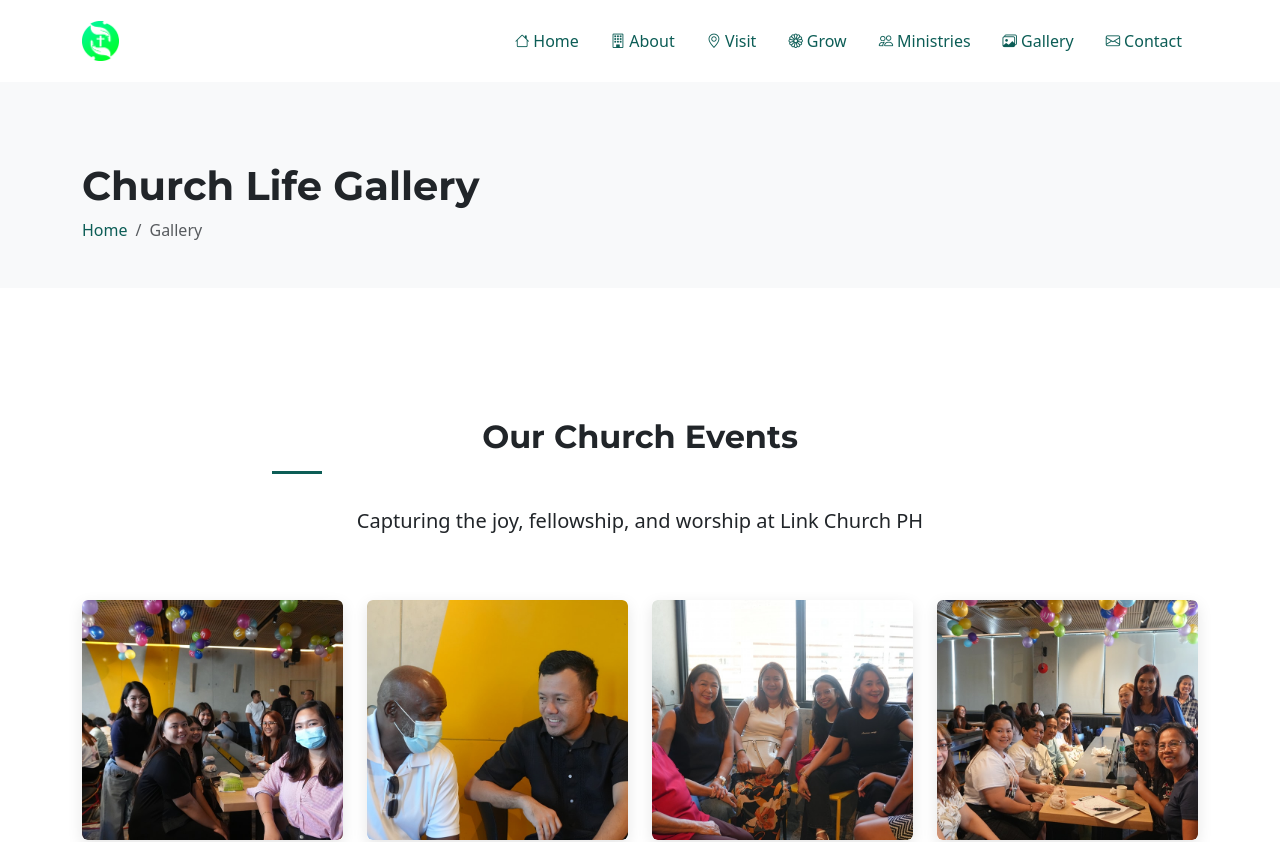
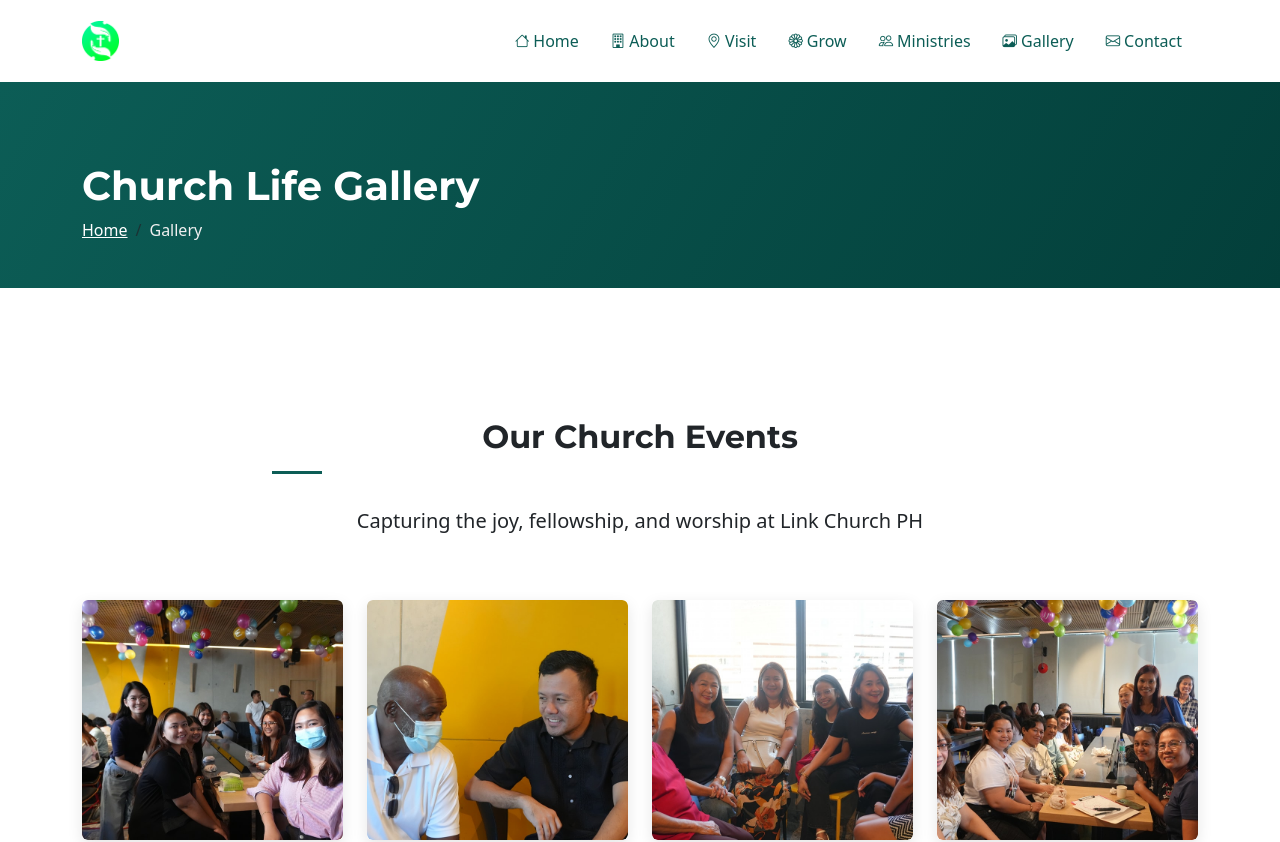
Before and after one commit to mikmak24/fe-linkph, a Vue app: page /gallery in a window 1280 px wide. Shown: the top 842 px of the page. Built offline with nearby package versions, Linux system fonts and the light colour scheme.

Commit message:
Make all banner headers use a consistent gradient background and white text for improved readability and visual consistency across pages

```diff
--- a/src/views/AboutView.vue
+++ b/src/views/AboutView.vue
@@ -425,14 +425,19 @@ import { RouterLink } from 'vue-router'
 
 <style scoped>
 .page-header {
-  background-color: var(--light-color);
+  background: linear-gradient(120deg, var(--primary-color), var(--secondary-color));
   padding: 80px 0 30px;
   margin-bottom: 50px;
 }
 
-.breadcrumb-item a {
-  color: var(--primary-color);
-  text-decoration: none;
+.page-header, .page-header h1, .page-header nav, .page-header .breadcrumb, .page-header .breadcrumb-item, .page-header .breadcrumb-item a {
+  color: #fff !important;
+}
+.page-header .breadcrumb-item.active {
+  color: #f0f0f0 !important;
+}
+.page-header .breadcrumb-item a {
+  text-decoration: underline;
 }
 
 .about-list {
--- a/src/views/ContactView.vue
+++ b/src/views/ContactView.vue
@@ -240,9 +240,21 @@ import { RouterLink } from 'vue-router'
 
 <style scoped>
 .page-header {
-  background-color: var(--light-color);
+  background: linear-gradient(120deg, var(--primary-color), var(--secondary-color));
   padding: 80px 0 30px;
   margin-bottom: 50px;
+}
+
+.page-header, .page-header h1, .page-header nav, .page-header .breadcrumb, .page-header .breadcrumb-item, .page-header .breadcrumb-item a {
+  color: #fff !important;
+}
+
+.page-header .breadcrumb-item.active {
+  color: #f0f0f0 !important;
+}
+
+.page-header .breadcrumb-item a {
+  text-decoration: underline;
 }
 
 .breadcrumb-item a {
--- a/src/views/GalleryView.vue
+++ b/src/views/GalleryView.vue
@@ -160,9 +160,19 @@ onMounted(() => {
 
 <style scoped>
 .page-header {
-  background-color: var(--light-color);
+  background: linear-gradient(120deg, var(--primary-color), var(--secondary-color));
   padding: 80px 0 30px;
   margin-bottom: 50px;
+}
+
+.page-header, .page-header h1, .page-header nav, .page-header .breadcrumb, .page-header .breadcrumb-item, .page-header .breadcrumb-item a {
+  color: #fff !important;
+}
+.page-header .breadcrumb-item.active {
+  color: #f0f0f0 !important;
+}
+.page-header .breadcrumb-item a {
+  text-decoration: underline;
 }
 
 .breadcrumb-item a {
--- a/src/views/GiveView.vue
+++ b/src/views/GiveView.vue
@@ -423,14 +423,19 @@ import { RouterLink } from 'vue-router'
 
 <style scoped>
 .page-header {
-  background-color: var(--light-color);
+  background: linear-gradient(120deg, var(--primary-color), var(--secondary-color));
   padding: 80px 0 30px;
   margin-bottom: 50px;
 }
 
-.breadcrumb-item a {
-  color: var(--primary-color);
-  text-decoration: none;
+.page-header, .page-header h1, .page-header nav, .page-header .breadcrumb, .page-header .breadcrumb-item, .page-header .breadcrumb-item a {
+  color: #fff !important;
+}
+.page-header .breadcrumb-item.active {
+  color: #f0f0f0 !important;
+}
+.page-header .breadcrumb-item a {
+  text-decoration: underline;
 }
 
 .scripture-box {
--- a/src/views/GrowView.vue
+++ b/src/views/GrowView.vue
@@ -320,7 +320,7 @@ import { RouterLink } from 'vue-router'
 
 <style scoped>
 .page-header {
-  background-color: var(--light-color);
+  background: linear-gradient(120deg, var(--primary-color), var(--secondary-color));
   padding: 80px 0 30px;
   margin-bottom: 50px;
 }
@@ -398,4 +398,14 @@ import { RouterLink } from 'vue-router'
 .cta-section {
   background: linear-gradient(to right, var(--primary-color), var(--accent-color));
 }
+
+.page-header, .page-header h1, .page-header nav, .page-header .breadcrumb, .page-header .breadcrumb-item, .page-header .breadcrumb-item a {
+  color: #fff !important;
+}
+.page-header .breadcrumb-item.active {
+  color: #f0f0f0 !important;
+}
+.page-header .breadcrumb-item a {
+  text-decoration: underline;
+}
 </style>
--- a/src/views/MinistriesView.vue
+++ b/src/views/MinistriesView.vue
@@ -282,9 +282,19 @@ import { RouterLink } from 'vue-router'
 
 <style scoped>
 .page-header {
-  background-color: var(--light-color);
+  background: linear-gradient(120deg, var(--primary-color), var(--secondary-color));
   padding: 80px 0 30px;
   margin-bottom: 50px;
+}
+
+.page-header, .page-header h1, .page-header nav, .page-header .breadcrumb, .page-header .breadcrumb-item, .page-header .breadcrumb-item a {
+  color: #fff !important;
+}
+.page-header .breadcrumb-item.active {
+  color: #f0f0f0 !important;
+}
+.page-header .breadcrumb-item a {
+  text-decoration: underline;
 }
 
 .breadcrumb-item a {
--- a/src/views/ResourcesView.vue
+++ b/src/views/ResourcesView.vue
@@ -348,14 +348,19 @@ import { RouterLink } from 'vue-router'
 
 <style scoped>
 .page-header {
-  background-color: var(--light-color);
+  background: linear-gradient(120deg, var(--primary-color), var(--secondary-color));
   padding: 80px 0 30px;
   margin-bottom: 50px;
 }
 
-.breadcrumb-item a {
-  color: var(--primary-color);
-  text-decoration: none;
+.page-header, .page-header h1, .page-header nav, .page-header .breadcrumb, .page-header .breadcrumb-item, .page-header .breadcrumb-item a {
+  color: #fff !important;
+}
+.page-header .breadcrumb-item.active {
+  color: #f0f0f0 !important;
+}
+.page-header .breadcrumb-item a {
+  text-decoration: underline;
 }
 
 .sermon-card {
--- a/src/views/VisitView.vue
+++ b/src/views/VisitView.vue
@@ -286,14 +286,19 @@ import { RouterLink } from 'vue-router'
 
 <style scoped>
 .page-header {
-  background-color: var(--light-color);
+  background: linear-gradient(120deg, var(--primary-color), var(--secondary-color));
   padding: 80px 0 30px;
   margin-bottom: 50px;
 }
 
-.breadcrumb-item a {
-  color: var(--primary-color);
-  text-decoration: none;
+.page-header, .page-header h1, .page-header nav, .page-header .breadcrumb, .page-header .breadcrumb-item, .page-header .breadcrumb-item a {
+  color: #fff !important;
+}
+.page-header .breadcrumb-item.active {
+  color: #f0f0f0 !important;
+}
+.page-header .breadcrumb-item a {
+  text-decoration: underline;
 }
 
 .service-icon, .location-icon {
```
